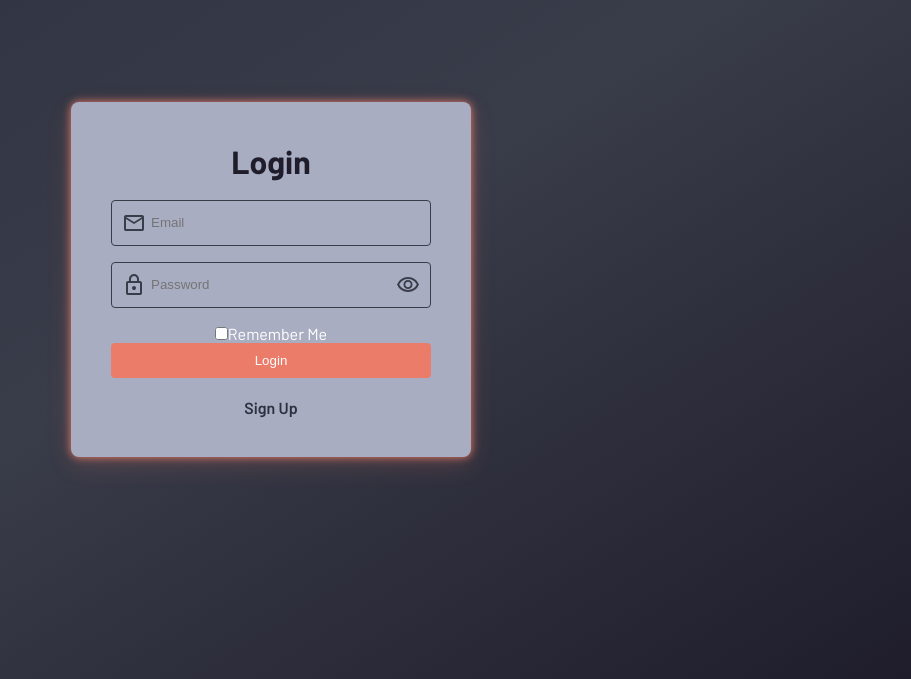
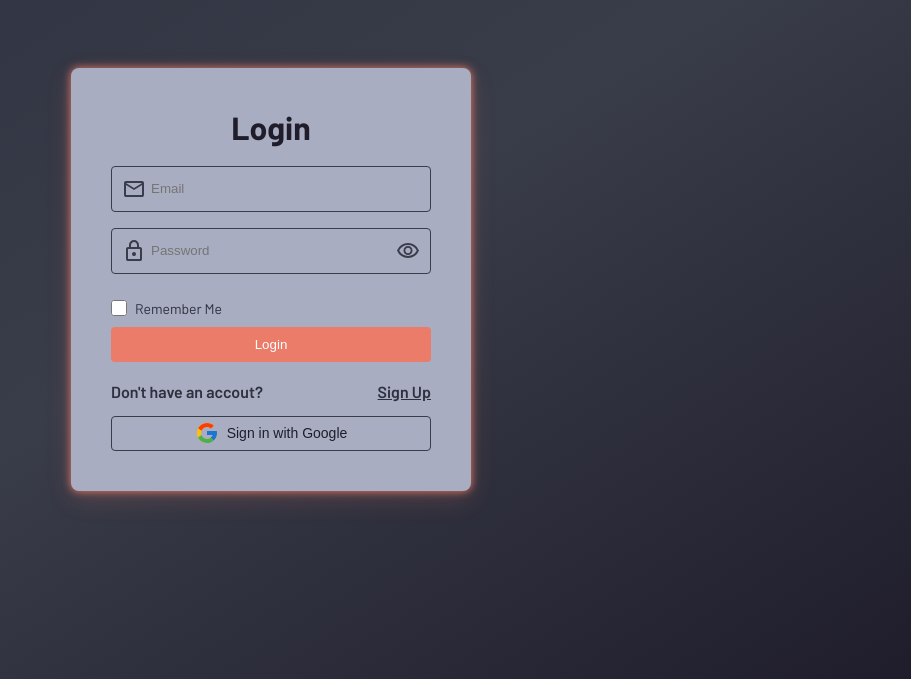
Before and after one commit to archis-academy/food-order-app-aries-1, a React (Vite) app: page /login in a window 1280 px wide. Shown: the part 121-800 px from the top of the page, without its empty margins (369-1280 px from the left). Built offline with nearby package versions, Linux system fonts and the light colour scheme; no server answers.

Commit message:
remember me ve signInWithPopup eklendi

```diff
--- a/src/pages/LoginPage/LoginForm/LoginForm.jsx
+++ b/src/pages/LoginPage/LoginForm/LoginForm.jsx
@@ -8,6 +8,7 @@ const LoginForm = ({
   togglePasswordVisibility,
   handleRememberMeChange,
   rememberMe,
+  formData,
 }) => {
   return (
     <form onSubmit={(e) => handleUserLogin(e)}>
@@ -19,6 +20,7 @@ const LoginForm = ({
           name="email"
           type="email"
           placeholder="Email"
+          // value={formData.email}
         />
       </div>
       <div className="login-password-container">
@@ -29,6 +31,7 @@ const LoginForm = ({
           name="password"
           type={passwordVisible ? "text" : "password"}
           placeholder="Password"
+          // value={formData.password}
         />
         <img
           src={passwordVisible ? "/visibility-off.svg" : "/visibility.svg"}
@@ -38,18 +41,22 @@ const LoginForm = ({
         />
       </div>
       <div className="login-rememberme-container">
+        <label>
           <input
             type="checkbox"
-          id="rememberMe"
             checked={rememberMe}
             onChange={handleRememberMeChange}
           />
-        <span>Remember Me</span>
+          Remember Me
+        </label>
       </div>
       <input className="login-btn" type="submit" value="Login" />
-      <a className="login-signup" href="#">
+      <div className="login-signup-div">
+        <p>Don't have an accout?</p>
+        <a className="login-signup" href="/signup">
           Sign Up
         </a>
+      </div>
     </form>
   );
 };
--- a/src/pages/LoginPage/LoginForm/LoginForm.scss
+++ b/src/pages/LoginPage/LoginForm/LoginForm.scss
@@ -65,13 +65,35 @@
         background-color: darken($accent-color, 10%);
       }
     }
-    .login-signup {
+    .login-signup-div {
+      display: flex;
+      justify-content: space-between;
       margin-top: 20px;
       font-weight: 600;
       color: $primary-bg;
-      text-decoration: none;
-      &:hover {
+      .login-signup {
         text-decoration: underline;
+      }
+    }
+    .login-rememberme-container {
+      display: flex;
+      align-items: center;
+      margin: 10px 0;
+
+      label {
+        display: flex;
+        align-items: center;
+        font-size: 14px;
+        color: $primary-bg;
+        cursor: pointer;
+
+        input[type="checkbox"] {
+          margin-right: 8px;
+          accent-color: $primary-bg;
+          width: 16px;
+          height: 16px;
+          cursor: pointer;
+        }
       }
     }
   }
--- a/src/pages/LoginPage/LoginPage.jsx
+++ b/src/pages/LoginPage/LoginPage.jsx
@@ -7,6 +7,7 @@ import {
   onAuthStateChanged,
   signInWithEmailAndPassword,
   signOut,
+  signInWithPopup,
 } from "firebase/auth";
 import { useAuth } from "@/components/AuthProvider";
 import { toast, ToastContainer } from "react-toastify";
@@ -35,10 +36,10 @@ function LoginPage() {
     const rememberedEmail = localStorage.getItem("rememberedEmail");
 
     if (rememberedEmail) {
-      setFormData({
+      setFormData((prevFormData) => ({
+        ...prevFormData,
         email: rememberedEmail,
-        password: "",
-      });
+      }));
       setRememberMe(true);
     }
   }, []);
@@ -85,15 +86,39 @@ function LoginPage() {
       console.error(error);
     }
   }
+  async function handleGoogleLogin() {
+    try {
+      const result = await signInWithPopup(auth, googleAuthProvider);
+      console.log(result);
+      setIsLoggedIn(true);
+      navigate("/");
+    } catch (error) {
+      console.error(error);
+      toast.error("Google sign-in failed");
+    }
+  }
+
   function togglePasswordVisibility() {
     setPasswordVisible((prevPasswordVisible) => !prevPasswordVisible);
   }
   const authenticatedUserView = (
     <div>
-      <h1 className="login-welcome">Welcome {fireStoreUser?.displayName}</h1>
-      <button className="logout-btn" onClick={handleLogout}>
+      <h1 className="login-welcome">
+        Welcome Again <br /> {fireStoreUser?.displayName}
+      </h1>
+      <LoginForm
+        handleUserLogin={handleUserLogin}
+        handleChange={handleChange}
+        passwordVisible={passwordVisible}
+        togglePasswordVisibility={togglePasswordVisibility}
+        handleRememberMeChange={handleRememberMeChange}
+        rememberMe={rememberMe}
+        formData={formData}
+      />
+
+      {/* <button className="logout-btn" onClick={handleLogout}>
         Logout
-      </button>
+      </button> */}
     </div>
   );
 
@@ -104,6 +129,7 @@ function LoginPage() {
         {isLoggedIn ? (
           authenticatedUserView
         ) : (
+          <>
             <LoginForm
               handleUserLogin={handleUserLogin}
               handleChange={handleChange}
@@ -111,7 +137,15 @@ function LoginPage() {
               togglePasswordVisibility={togglePasswordVisibility}
               handleRememberMeChange={handleRememberMeChange}
               rememberMe={rememberMe}
+              formData={formData}
             />
+            <div className="google-login">
+              <img className="google-icon" src="google-icon.svg" alt="" />
+              <button className="google-login-btn" onClick={handleGoogleLogin}>
+                Sign in with Google
+              </button>
+            </div>
+          </>
         )}
       </div>
       <ToastContainer />
--- a/src/pages/LoginPage/LoginPage.scss
+++ b/src/pages/LoginPage/LoginPage.scss
@@ -32,4 +32,38 @@
       background-color: darken($accent-color, 10%);
     }
   }
+  .google-login {
+    margin-top: 15px;
+    display: flex;
+    align-items: center;
+    justify-content: center;
+    border: 1px solid $line-color;
+    border-radius: 4px;
+    width: 100%;
+    height: 35px;
+    background: transparent;
+    cursor: pointer;
+    transition: background-color 0.3s;
+
+    &:hover {
+      background-color: #f5f5f5;
+    }
+
+    .google-icon {
+      height: 24px;
+      margin-right: 8px;
+    }
+
+    .google-login-btn {
+      border: none;
+      background: none;
+      cursor: pointer;
+      font-size: 14px;
+      color: $secondary-bg;
+
+      &:focus {
+        outline: none;
+      }
+    }
+  }
 }
```
Also changed, not shown: public/google-icon.svg (added). Lines whose indentation alone changed are shown as unchanged.
